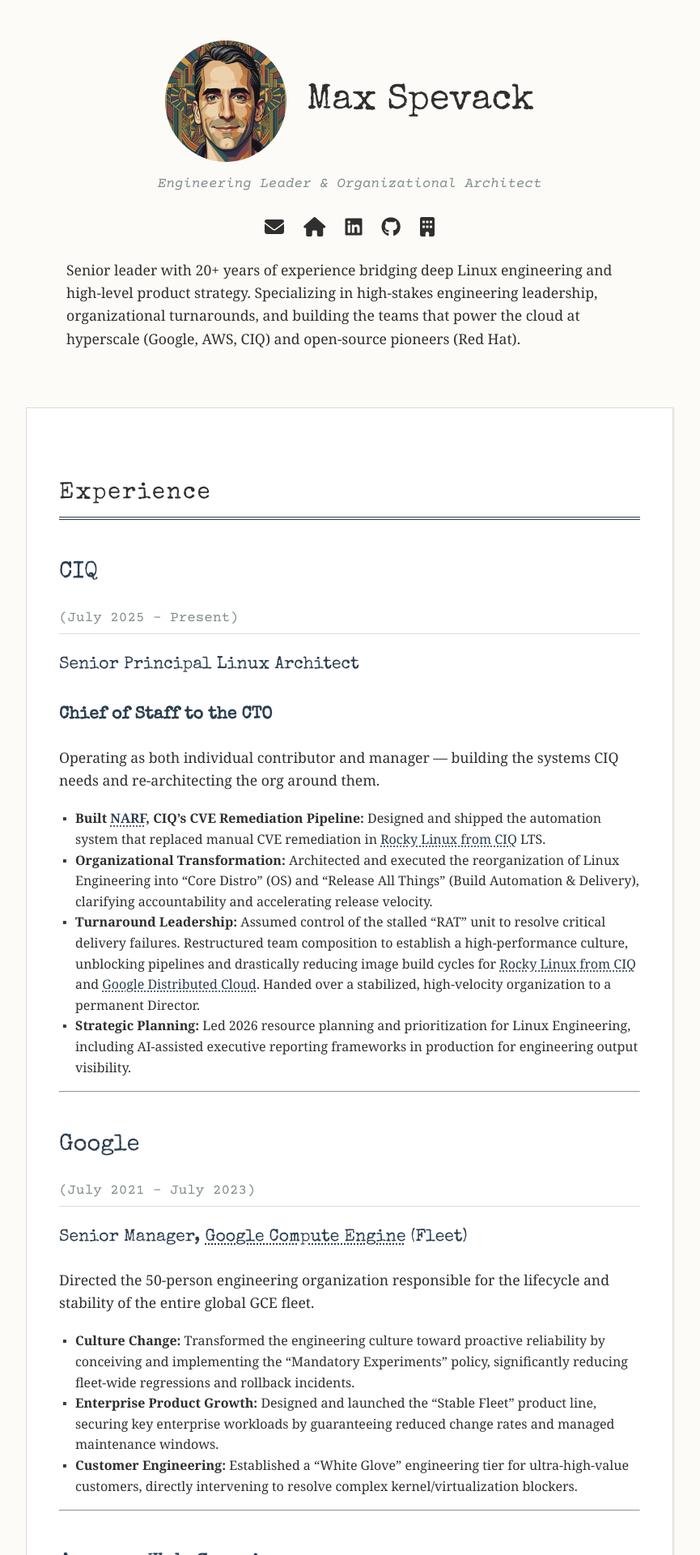
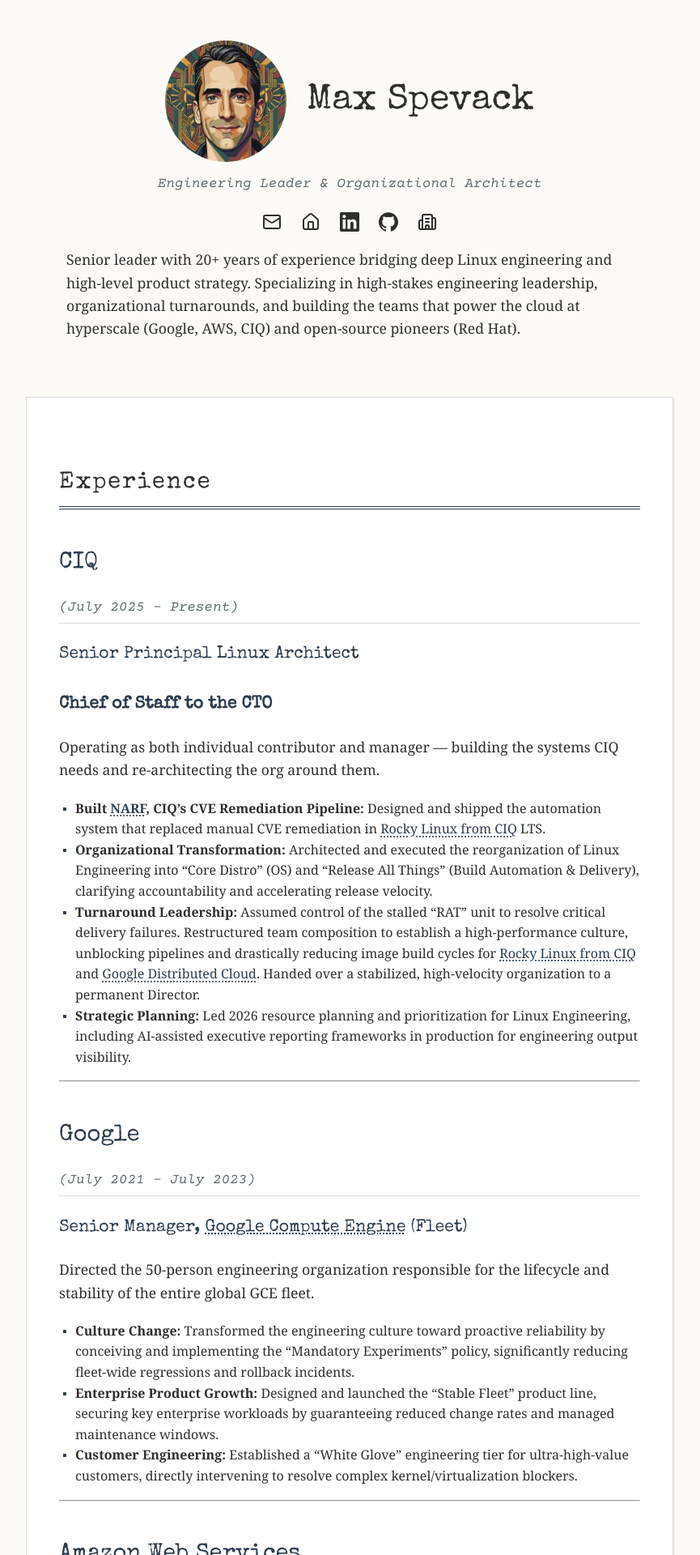
Before and after one commit to maxspevack/spevack.org, a Jekyll site: the page built from resume.md, in a window 1280 px wide. Shown: the top 1920 px of the page at 81% size, without its empty margins (208-1073 px from the left). Built offline with Jekyll 4.4.1, drawn with Linux system fonts in a browser that asks for light colours.

Commit message:
Strip site weight: inline SVG icons, shrink avatar, fix contrast
- Replace Font Awesome (~280 KB CSS + woff2) with inline Lucide and
  Simple Icons SVGs via _includes/icon.html
- Shrink max.jpg 1024x1024/534 KB -> 400x400/45 KB JPEG + 30 KB WebP;
  use <picture> with WebP-preferred srcset
- Rebuild favicon.ico minimal (32 KB -> 1.4 KB)
- Trim Google Fonts URL to italic-400 only
- Drop ?v= cache-buster (ETag handles revalidation)
- Switch title= to aria-label= on icon links for screen readers
- Lift inline style off resume.md into .profile-summary
- Bump --muted-color #7f8c8d -> #5d6d6e (WCAG AA: 3.6:1 -> 4.75:1)
- Exclude README.md and LICENSE from deploy artifact

Cold-visit weight ~875 KB -> ~91 KB. Third-party origins: 3 -> 1.

```diff
--- a/_config.yml
+++ b/_config.yml
@@ -6,3 +6,9 @@
 
 # Build settings
 markdown: kramdown
+
+# Repo-level files that should not be published to the site
+exclude:
+  - README.md
+  - LICENSE
+  - .github
--- /dev/null
+++ b/_includes/icon.html
@@ -0,0 +1,12 @@
+{%- comment -%}
+  Inline SVG icons. Lucide (ISC) for outlined glyphs, Simple Icons (CC0) for brand marks.
+  Decorative — wrap parent <a> with aria-label for the accessible name.
+{%- endcomment -%}
+{%- case include.name -%}
+{%- when "mail" -%}<svg class="icon" viewBox="0 0 24 24" fill="none" stroke="currentColor" stroke-width="2" stroke-linecap="round" stroke-linejoin="round" aria-hidden="true"><path d="m22 7-8.991 5.727a2 2 0 0 1-2.009 0L2 7"/><rect x="2" y="4" width="20" height="16" rx="2"/></svg>
+{%- when "file" -%}<svg class="icon" viewBox="0 0 24 24" fill="none" stroke="currentColor" stroke-width="2" stroke-linecap="round" stroke-linejoin="round" aria-hidden="true"><path d="M6 22a2 2 0 0 1-2-2V4a2 2 0 0 1 2-2h8a2.4 2.4 0 0 1 1.704.706l3.588 3.588A2.4 2.4 0 0 1 20 8v12a2 2 0 0 1-2 2z"/><path d="M14 2v5a1 1 0 0 0 1 1h5"/><path d="M10 9H8"/><path d="M16 13H8"/><path d="M16 17H8"/></svg>
+{%- when "building" -%}<svg class="icon" viewBox="0 0 24 24" fill="none" stroke="currentColor" stroke-width="2" stroke-linecap="round" stroke-linejoin="round" aria-hidden="true"><path d="M10 12h4"/><path d="M10 8h4"/><path d="M14 21v-3a2 2 0 0 0-4 0v3"/><path d="M6 10H4a2 2 0 0 0-2 2v7a2 2 0 0 0 2 2h16a2 2 0 0 0 2-2V9a2 2 0 0 0-2-2h-2"/><path d="M6 21V5a2 2 0 0 1 2-2h8a2 2 0 0 1 2 2v16"/></svg>
+{%- when "house" -%}<svg class="icon" viewBox="0 0 24 24" fill="none" stroke="currentColor" stroke-width="2" stroke-linecap="round" stroke-linejoin="round" aria-hidden="true"><path d="M15 21v-8a1 1 0 0 0-1-1h-4a1 1 0 0 0-1 1v8"/><path d="M3 10a2 2 0 0 1 .709-1.528l7-6a2 2 0 0 1 2.582 0l7 6A2 2 0 0 1 21 10v9a2 2 0 0 1-2 2H5a2 2 0 0 1-2-2z"/></svg>
+{%- when "github" -%}<svg class="icon" viewBox="0 0 24 24" fill="currentColor" aria-hidden="true"><path d="M12 .297c-6.63 0-12 5.373-12 12 0 5.303 3.438 9.8 8.205 11.385.6.113.82-.258.82-.577 0-.285-.01-1.04-.015-2.04-3.338.724-4.042-1.61-4.042-1.61C4.422 18.07 3.633 17.7 3.633 17.7c-1.087-.744.084-.729.084-.729 1.205.084 1.838 1.236 1.838 1.236 1.07 1.835 2.809 1.305 3.495.998.108-.776.417-1.305.76-1.605-2.665-.3-5.466-1.332-5.466-5.93 0-1.31.465-2.38 1.235-3.22-.135-.303-.54-1.523.105-3.176 0 0 1.005-.322 3.3 1.23.96-.267 1.98-.399 3-.405 1.02.006 2.04.138 3 .405 2.28-1.552 3.285-1.23 3.285-1.23.645 1.653.24 2.873.12 3.176.765.84 1.23 1.91 1.23 3.22 0 4.61-2.805 5.625-5.475 5.92.42.36.81 1.096.81 2.22 0 1.606-.015 2.896-.015 3.286 0 .315.21.69.825.57C20.565 22.092 24 17.592 24 12.297c0-6.627-5.373-12-12-12"/></svg>
+{%- when "linkedin" -%}<svg class="icon" viewBox="0 0 24 24" fill="currentColor" aria-hidden="true"><path d="M20.447 20.452h-3.554v-5.569c0-1.328-.027-3.037-1.852-3.037-1.853 0-2.136 1.445-2.136 2.939v5.667H9.351V9h3.414v1.561h.046c.477-.9 1.637-1.85 3.37-1.85 3.601 0 4.267 2.37 4.267 5.455v6.286zM5.337 7.433c-1.144 0-2.063-.926-2.063-2.065 0-1.138.92-2.063 2.063-2.063 1.14 0 2.064.925 2.064 2.063 0 1.139-.925 2.065-2.064 2.065zm1.782 13.019H3.555V9h3.564v11.452zM22.225 0H1.771C.792 0 0 .774 0 1.729v20.542C0 23.227.792 24 1.771 24h20.451C23.2 24 24 23.227 24 22.271V1.729C24 .774 23.2 0 22.222 0h.003z"/></svg>
+{%- endcase -%}
--- a/_layouts/default.html
+++ b/_layouts/default.html
@@ -9,7 +9,6 @@
     {%- assign page_description = page.description | default: site.description -%}
     {%- assign page_image = "/max.jpg" | absolute_url -%}
     {%- assign canonical = page.url | absolute_url -%}
-    {%- assign cb = site.time | date: '%s' -%}
 
     <title>{{ page_title }}</title>
     <meta name="description" content="{{ page_description }}">
@@ -23,6 +22,8 @@
     <meta property="og:description" content="{{ page_description }}">
     <meta property="og:url" content="{{ canonical }}">
     <meta property="og:image" content="{{ page_image }}">
+    <meta property="og:image:width" content="400">
+    <meta property="og:image:height" content="400">
     <meta property="og:image:alt" content="Portrait of Max Spevack">
     <meta property="og:locale" content="en_US">
 
@@ -35,22 +36,18 @@
     <!-- Theme color (mobile browser chrome) -->
     <meta name="theme-color" content="#fdfbf7">
 
-    <!-- Fonts -->
+    <!-- Fonts (Courier Prime: italic 400 only — single use on .profile-tagline / .resume-date) -->
     <link rel="preconnect" href="https://fonts.googleapis.com">
     <link rel="preconnect" href="https://fonts.gstatic.com" crossorigin>
-    <link href="https://fonts.googleapis.com/css2?family=Courier+Prime:ital,wght@0,400;0,700;1,400&family=Special+Elite&display=swap" rel="stylesheet">
+    <link href="https://fonts.googleapis.com/css2?family=Courier+Prime:ital,wght@1,400&family=Special+Elite&display=swap" rel="stylesheet">
 
-    <!-- Theme (?v= cache-buster ties asset URL to build time so CDN refetches) -->
-    <link rel="stylesheet" href="{{ '/assets/css/vintage.css' | relative_url }}?v={{ cb }}">
+    <link rel="stylesheet" href="{{ '/assets/css/vintage.css' | relative_url }}">
 
-    <!-- Font Awesome -->
-    <link rel="stylesheet" href="https://cdnjs.cloudflare.com/ajax/libs/font-awesome/6.4.2/css/all.min.css">
-
-    <!-- Favicons (cache-busted) -->
-    <link rel="apple-touch-icon" sizes="180x180" href="/apple-touch-icon.png?v={{ cb }}">
-    <link rel="icon" type="image/png" sizes="32x32" href="/favicon-32x32.png?v={{ cb }}">
-    <link rel="icon" type="image/png" sizes="16x16" href="/favicon-16x16.png?v={{ cb }}">
-    <link rel="shortcut icon" href="/favicon.ico?v={{ cb }}">
+    <!-- Favicons -->
+    <link rel="apple-touch-icon" sizes="180x180" href="/apple-touch-icon.png">
+    <link rel="icon" type="image/png" sizes="32x32" href="/favicon-32x32.png">
+    <link rel="icon" type="image/png" sizes="16x16" href="/favicon-16x16.png">
+    <link rel="shortcut icon" href="/favicon.ico">
   </head>
   <body>
     <main class="page-content" aria-label="Content">
--- a/assets/css/vintage.css
+++ b/assets/css/vintage.css
@@ -5,7 +5,7 @@
 :root {
     --bg-color: #fdfbf7;
     --text-color: #2f2f2f;
-    --muted-color: #7f8c8d;
+    --muted-color: #5d6d6e;
     --accent-primary: #2c3e50;
     --border-color: #dcdcdc;
 
@@ -103,10 +103,23 @@
     color: var(--text-color);
     text-decoration: none;
     margin: 0 10px;
-    font-size: 1.5em;
+    display: inline-block;
+    line-height: 0;
     transition: color 0.2s;
 }
 .social-icons a:hover { color: var(--accent-primary); }
+.social-icons .icon {
+    width: 1.5em;
+    height: 1.5em;
+    vertical-align: middle;
+}
+
+/* Resume summary block (used under the profile header on /resume/) */
+.profile-summary {
+    max-width: 700px;
+    margin: 20px auto 0 auto;
+    text-align: left;
+}
 
 /* Home page bio — cocktail-menu layout */
 .bio-grid {
--- a/resume.md
+++ b/resume.md
@@ -6,21 +6,24 @@
 <div class="profile-header">
 
   <div class="identity-row">
-    <img src="/max.jpg" class="profile-photo" alt="Max Spevack">
+    <picture>
+      <source srcset="/max.webp" type="image/webp">
+      <img src="/max.jpg" class="profile-photo" alt="Max Spevack" width="400" height="400">
+    </picture>
     <h1>Max Spevack</h1>
   </div>
 
   <p class="profile-tagline">Engineering Leader & Organizational Architect</p>
 
   <div class="social-icons">
-    <a href="mailto:max.spevack@gmail.com" title="Email"><i class="fas fa-envelope"></i></a>
-    <a href="/" title="Home"><i class="fas fa-house"></i></a>
-    <a href="https://www.linkedin.com/in/maxspevack/" title="LinkedIn"><i class="fab fa-linkedin"></i></a>
-    <a href="https://github.com/maxspevack" title="GitHub"><i class="fab fa-github"></i></a>
-    <a href="https://lulzcorp.biz" title="LulzCorp"><i class="fas fa-building"></i></a>
+    <a href="mailto:max.spevack@gmail.com" aria-label="Email">{% include icon.html name="mail" %}</a>
+    <a href="/" aria-label="Home">{% include icon.html name="house" %}</a>
+    <a href="https://www.linkedin.com/in/maxspevack/" aria-label="LinkedIn">{% include icon.html name="linkedin" %}</a>
+    <a href="https://github.com/maxspevack" aria-label="GitHub">{% include icon.html name="github" %}</a>
+    <a href="https://lulzcorp.biz" aria-label="LulzCorp">{% include icon.html name="building" %}</a>
   </div>
 
-  <div style="max-width: 700px; margin: 20px auto 0 auto; text-align: left;">
+  <div class="profile-summary">
 <p>Senior leader with 20+ years of experience bridging deep Linux engineering and high-level product strategy. Specializing in high-stakes engineering leadership, organizational turnarounds, and building the teams that power the cloud at hyperscale (Google, AWS, CIQ) and open-source pioneers (Red Hat).</p>
   </div>
 </div>
```
Also changed, not shown: index.md (+9 -6 lines), favicon.ico, max.jpg, max.webp (added).
